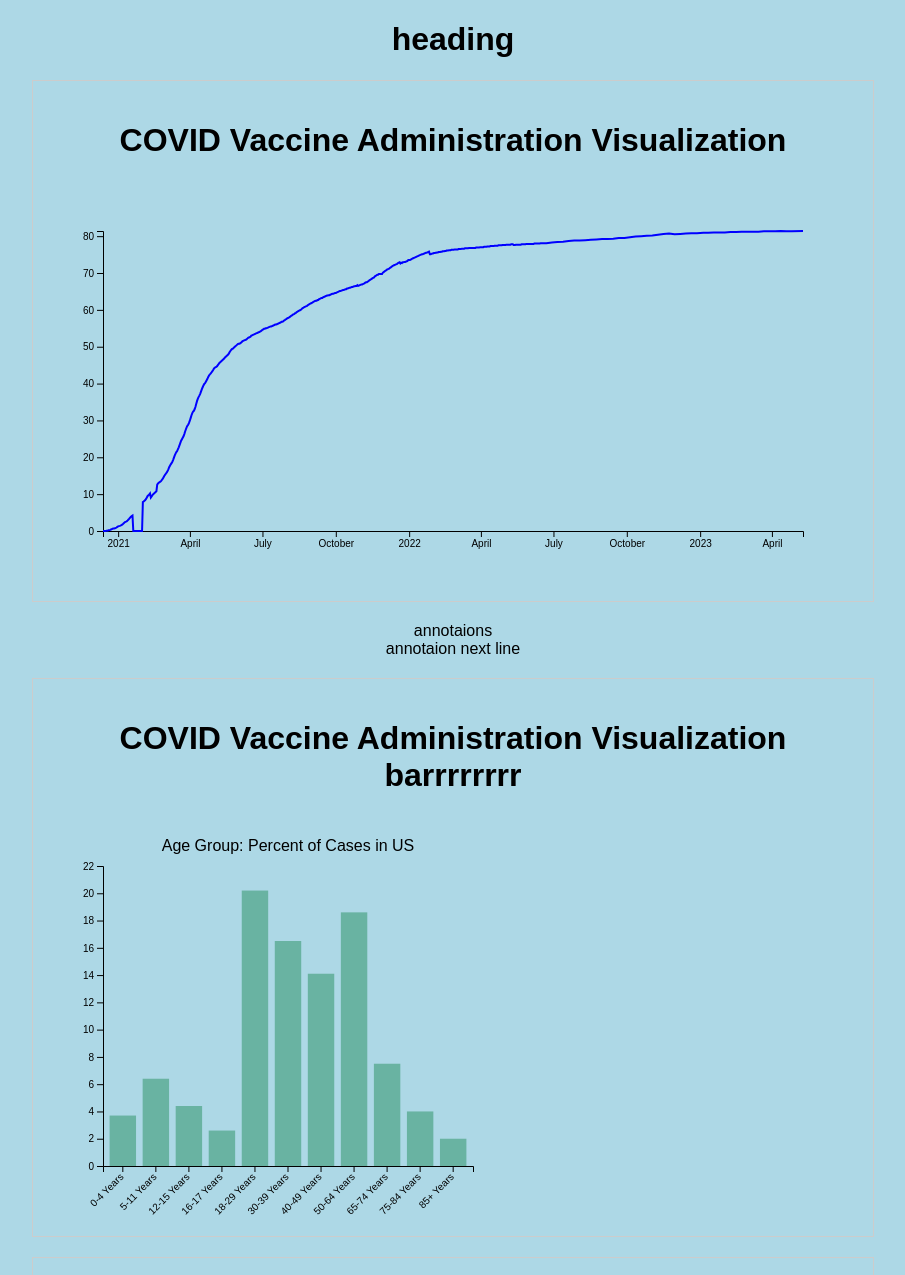
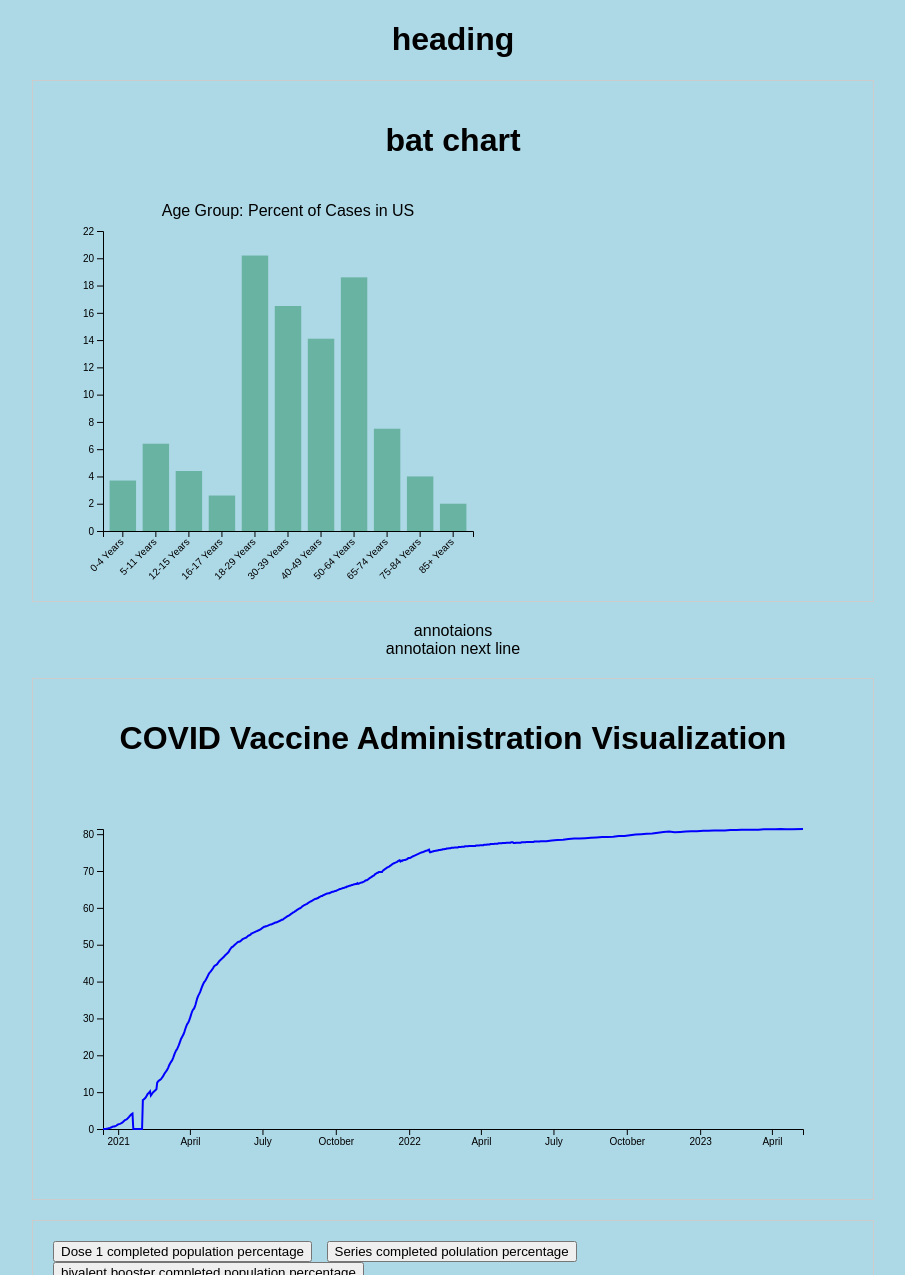
Before and after one commit to DitongMo/CS416-final-project, a plain HTML site: page index.html in a window 1280 px wide. Shown: the top 1275 px of the page, without its empty margins (187-1092 px from the left). Drawn offline with nearby package versions, Linux system fonts and the light colour scheme.

Commit message:
Update index.html

```diff
--- a/index.html
+++ b/index.html
@@ -8,15 +8,17 @@
 </head>
 <body>
   <h1> heading</h1>
-  <div class="container">
+
+    <div class="container">
+    <h1>bat chart</h1>
+    <div id="chart3"></div>
+  </div>
+
+  <p> annotaions <br> annotaion next line </p>
+
+    <div class="container">
     <h1>COVID Vaccine Administration Visualization</h1>
     <div id="chart1"></div>
-  </div>
-<p> annotaions <br> annotaion next line </p>
-
-      <div class="container">
-    <h1>COVID Vaccine Administration Visualization barrrrrrrr</h1>
-    <div id="chart3"></div>
   </div>
 
 
```
